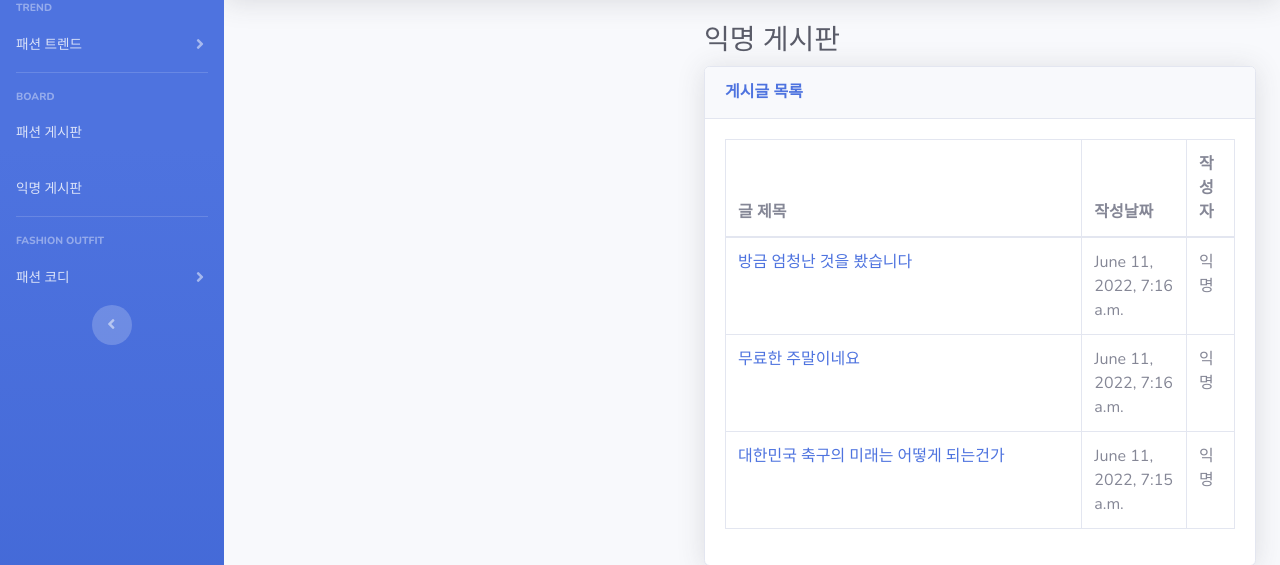
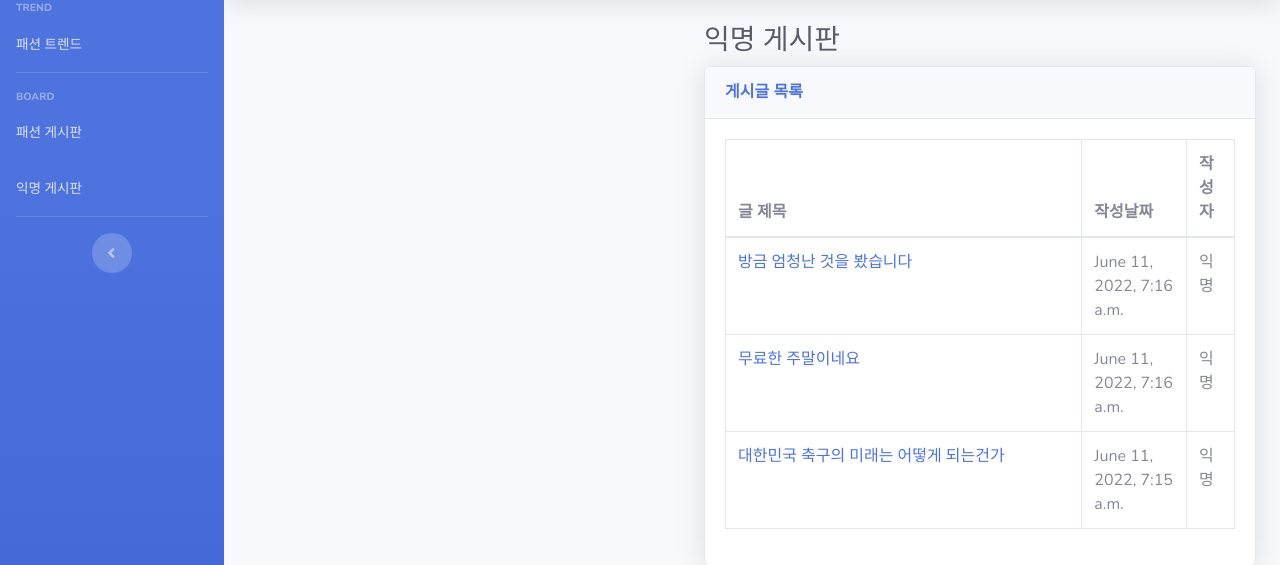
Before and after one commit to sso9594/opensourceproject, a Django app: page / in a window 1280 px wide. Shown: the part 70-635 px from the top of the page. Run offline with Django 3.2, Linux system fonts and the light colour scheme; data comes from the database, SQL or seed files in the repository; both versions use the stored data as it was after the commit; some libraries are stand-ins or nearby versions.

Commit message:
글 작성

```diff
--- a/project/projectosori/osoriapp/templates/index.html
+++ b/project/projectosori/osoriapp/templates/index.html
@@ -50,18 +50,10 @@
 
             <!-- Nav Item - Pages Collapse Menu -->
             <li class="nav-item">
-                <a class="nav-link collapsed" href="#" data-toggle="collapse" data-target="#collapseTwo"
-                    aria-expanded="true" aria-controls="collapseTwo">
+                <a class="nav-link collapsed" href="#" >
 
                     <span> 패션 트렌드</span>
                 </a>
-                <div id="collapseTwo" class="collapse" aria-labelledby="headingTwo" data-parent="#accordionSidebar">
-                    <div class="bg-white py-2 collapse-inner rounded">
-                        <h6 class="collapse-header">패션 트렌드:</h6>
-                        <a class="collapse-item" href="buttons.html">남자 패션 트렌드</a>
-                        <a class="collapse-item" href="cards.html">여자 패션 트렌드</a>
-                    </div>
-                </div>
             </li>
 
             <!-- Divider -->
@@ -91,27 +83,7 @@
             <!-- Divider -->
             <hr class="sidebar-divider d-none d-md-block">
 
-            <!-- Heading -->
-            <div class="sidebar-heading">
-                Fashion Outfit
-            </div>
 
-            <!-- Nav Item - Pages Collapse Menu -->
-            <li class="nav-item">
-                <a class="nav-link collapsed" href="#" data-toggle="collapse" data-target="#collapsePages"
-                    aria-expanded="true" aria-controls="collapsePages">
-
-                    <span>패션 코디</span>
-                </a>
-                <div id="collapsePages" class="collapse" aria-labelledby="headingPages" data-parent="#accordionSidebar">
-                    <div class="bg-white py-2 collapse-inner rounded">
-                        <h6 class="collapse-header">Login Screens:</h6>
-                        <a class="collapse-item" href="login.html">남자 패션 코디</a>
-                        <a class="collapse-item" href="register.html">여자 패션 코디</a>
-
-                    </div>
-                </div>
-            </li>
 
             <!-- Sidebar Toggler (Sidebar) -->
             <div class="text-center d-none d-md-inline">
```
Also changed, not shown: project/projectosori/db.sqlite3 (added), project/projectosori/media/post_photo/KakaoTalk_20220611_171624791.jpg (added), 1 other file.
